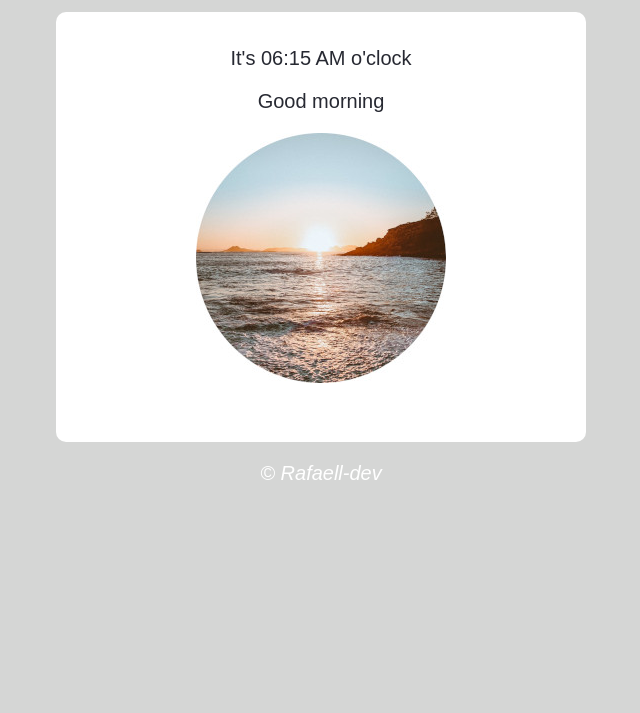
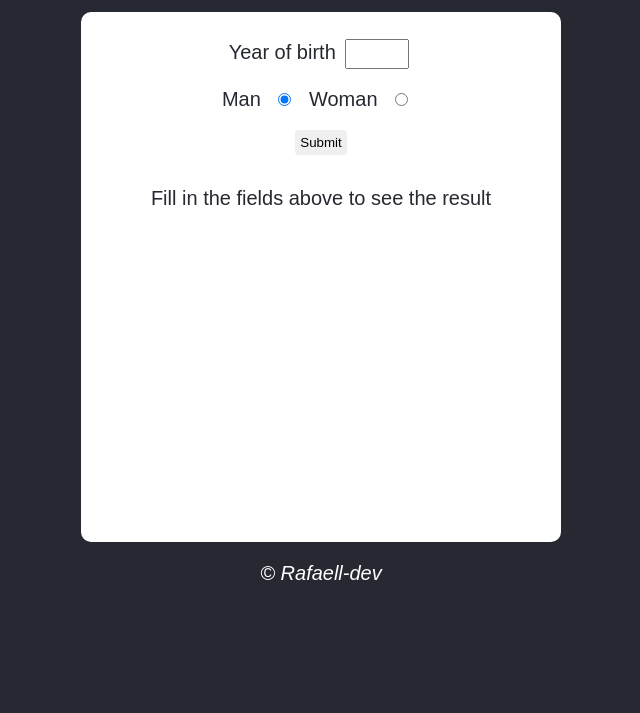
Before and after one commit to Rafaell-dev/timer-reader, a plain HTML site: page index.html in a window 1280 px wide. Shown: the part 87-800 px from the top of the page, without its empty margins (319-959 px from the left). Drawn offline with Linux system fonts and the light colour scheme.

Commit message:
first commit

```diff
--- a/index.html
+++ b/index.html
@@ -7,17 +7,25 @@
   <title>Hello time</title>
   <link rel="stylesheet" href="style.css">
 </head>
-<body onload="loader()">
+<body>
   <header>
-    <h1>What time is it?</h1>
+    <h1>Age checker</h1>
   </header>
   <section>
     <div>
-      <p id="txt"></p>
-      <p id="good"></p>
+      <label for="bithdayInput">Year of birth</label>
+      <input class="inputField" type="number" id="birthdayInput" name="birthdayInput" min="0">
+      <div id="genderInput">
+        <label for="radioGender">Man</label>
+        <input class="inputRadio" type="radio" name="radioGender" id="manInput" checked>
+        <label for="radioGender">Woman</label>
+        <input class="inputRadio" type="radio" name="radioGender" id="womanInput">
+      </div>
+      <input class="primaryBtn" type="button" value="Submit" onclick="verify()">
     </div>
-    <div id="img">
 
+    <div id="result">
+      <p>Fill in the fields above to see the result</p>
     </div>
   </section>
   <footer>
--- a/script.js
+++ b/script.js
@@ -1,40 +1,59 @@
-function loader() {
-  var text = document.getElementById('txt')
-  var img = document.getElementById('img')
-  var good = document.getElementById('good')
-  var src = document.getElementById('img')
+function verify(){
+  var date = new Date()
+  var year = date.getFullYear() //Recebe ano atual
+  var formYear = document.getElementById('birthdayInput')
+  var res = document.querySelector('div#result')
 
-  var day = new Date()
-  var hourString = day.toLocaleTimeString([], {hour: '2-digit', minute: '2-digit'})
-  var time = day.getHours()
-  text.innerHTML = `It's ${hourString} o'clock`
+  if (formYear.value.length == 0 || Number(formYear.value) > year) {
+    alert('[ERROR] Check the fields and try again')
+  } else {
+    var inputGender = document.getElementsByName("radioGender")
+    var age = year - Number(formYear.value)
+    var gender = ''
+    var img = document.createElement('img')
+    img.setAttribute('id', 'photo')
+    if (inputGender[0].checked) {
+      gender = 'Man'
+      if (age >= 0 && age < 10){
+        //baby
+        img.setAttribute('src', 'images/baby-m.jpg')
+        img.setAttribute('class', 'photo')
+      } else if (age < 22){
+        //Young man
+        img.setAttribute('src', 'images/young-m.jpg')
+        img.setAttribute('class', 'photo')
+      } else if (age < 50) {
+        //Adult
+        img.setAttribute('src', 'images/adult-m.jpg')
+        img.setAttribute('class', 'photo')
+      } else if (age >= 50) {
+        //Old man
+        img.setAttribute('src', 'images/old-m.jpg')
+        img.setAttribute('class', 'photo')
+      }
+    } else if (inputGender[1].checked) {
+      gender = 'Woman'
+      if (age >= 0 && age < 10){
+        //baby
+        img.setAttribute('src', 'images/baby-f.jpg')
+        img.setAttribute('class', 'photo')
+      } else if (age < 22){
+        //Young wonmen
+        img.setAttribute('src', 'images/young-f.jpg')
+        img.setAttribute('class', 'photo')
+      } else if (age < 50) {
+        //Adult
+        img.setAttribute('src', 'images/adult-f.jpg')
+        img.setAttribute('class', 'photo')
+      } else if (age >= 50) {
+        //Old women
+        img.setAttribute('src', 'images/old-f.jpg')
+        img.setAttribute('class', 'photo')
+      }
+    }
+    res.getElementsByClassName.textAlign = 'center'
+    res.innerHTML = `<p> Gender: ${gender} <br> Age: ${age} </p>`
+    res.appendChild(img)
 
-  if (time >= 0 && time < 12) {
-    //Good morning
-    good.innerHTML = `Good morning`
-
-    img = document.createElement('img')
-    img.src = './images/morning.png'
-    src.appendChild(img)
-
-    document.body.style.background = '#d5d6d5'
-  } else if (time >= 12 && time < 18){
-    //Good evening
-    good.innerHTML = `Good evening`
-
-    img = document.createElement('img')
-    img.src = './images/evening.png'
-    src.appendChild(img)
-
-    document.body.style.background = '#e1964a'
-  } else {
-    //Good night
-    good.innerHTML = `Good night`
-
-    img = document.createElement('img')
-    img.src = './images/night.png'
-    src.appendChild(img)
-
-    document.body.style.background = '#182f30'
   }
 }
--- a/style.css
+++ b/style.css
@@ -6,16 +6,45 @@ body {
 }
 
 section {
+  text-align: center;
   background: #fff;
   color: #272932;
   border-radius: 10px;
   padding: 15px;
-  width: 500px;
-  height: 400px;
+  width: 450px;
+  height: 500px;
   margin: auto;
+
 }
 
 footer {
   color: #fff;
   font-style: italic;
 }
+
+.primaryBtn{
+  padding: 5px;
+  border-radius: 4px;
+  border: none;
+  margin: 12px;
+}
+.primaryBtn:hover {
+  background: #90EE90;
+  transition: all 0.8s
+}
+
+.inputRadio{
+  margin: 12px;
+}
+.inputField{
+  margin: 12px 4px 12px 4px;
+  height: 24px;
+  width: 56px;
+}
+.photo{
+  align-items: center;
+  justify-content: center;
+  width: 250px;
+  height: 250px;
+  border-radius: 50%;
+}
```
Also changed, not shown: images/adult-f.jpg (added), images/adult-m.jpg (added), images/baby-f.jpg (added), images/baby-m.jpg (added), images/evening.png (deleted), images/morning.png (deleted), images/night.png (deleted), images/old-f.jpg (added), images/old-m.jpg (added), images/young-f.jpg (added), images/young-m.jpg (added).
